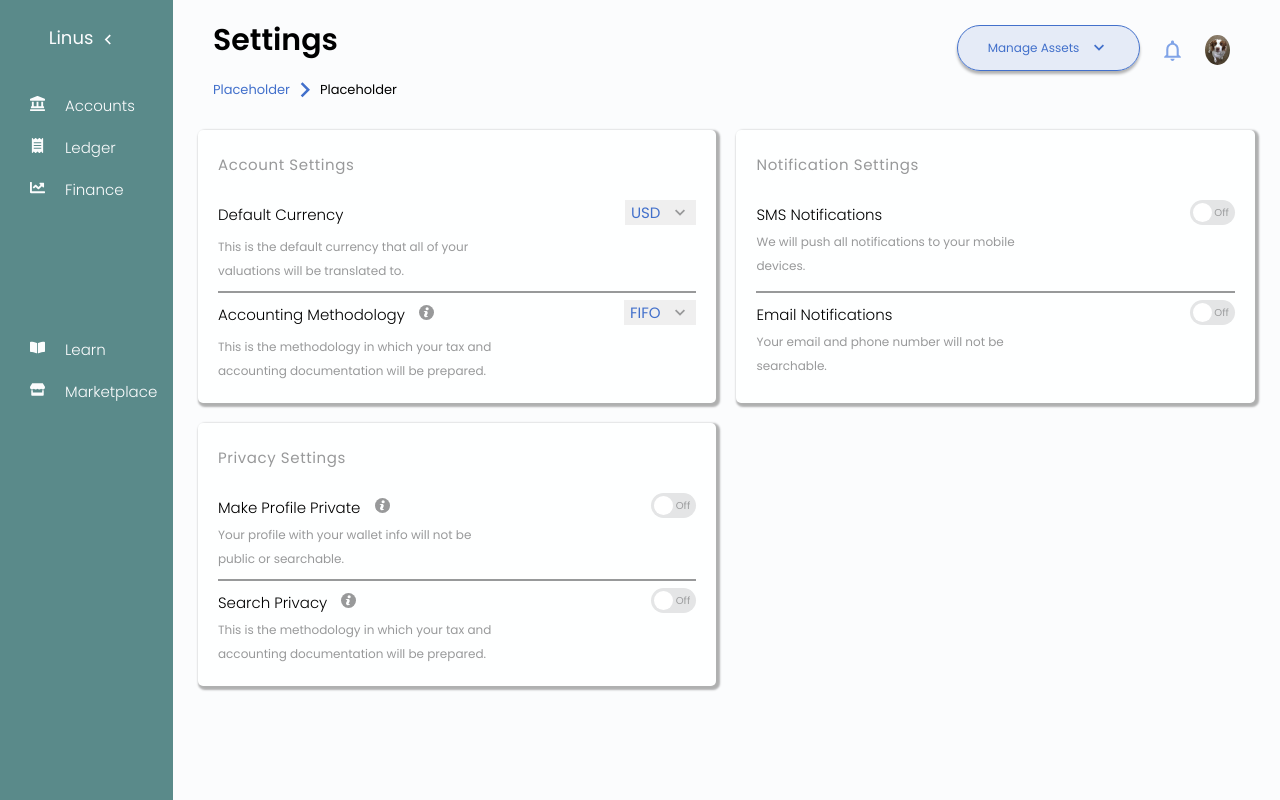
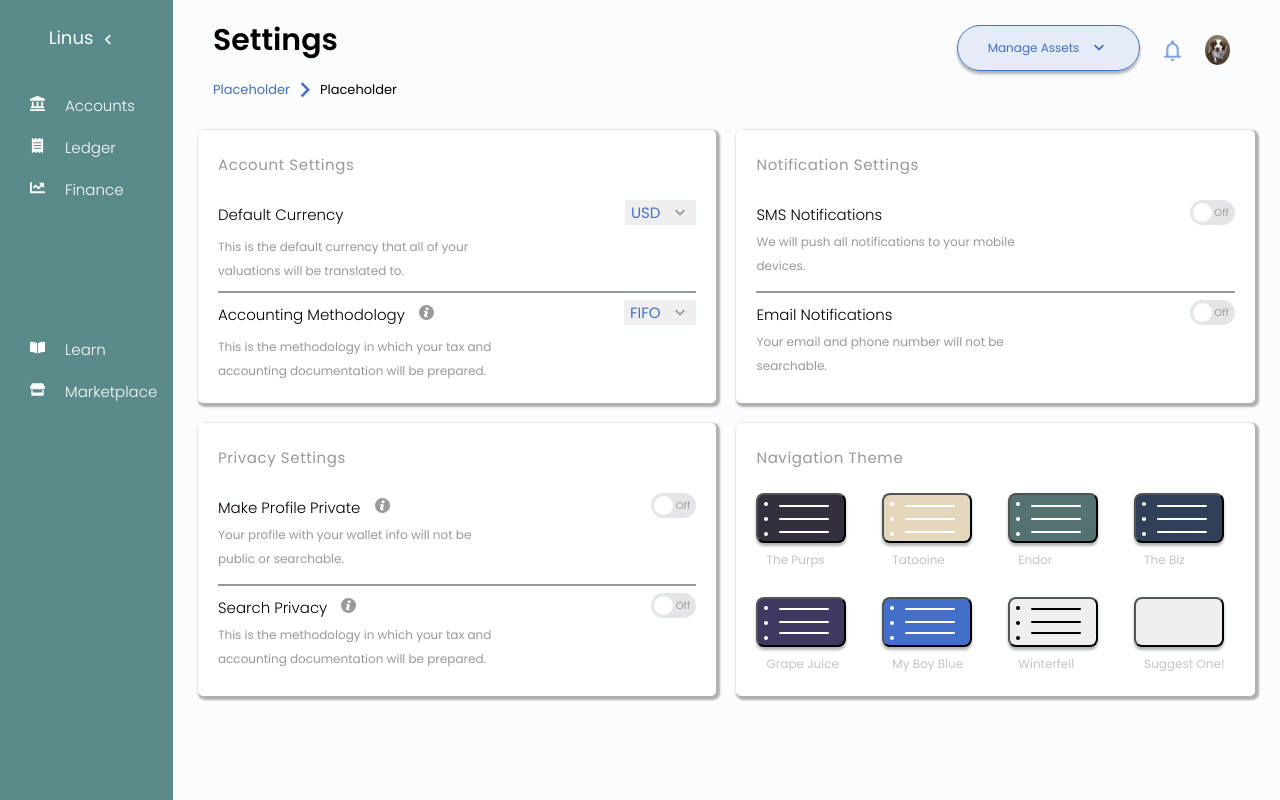
Before and after one commit to justindaiello/dashboard_mockup, a React (Create React App) app: page / in a window 1280 px wide. Built offline with nearby package versions, Linux system fonts and the light colour scheme.

Commit message:
styled final paper, sorted out bug with positioning.

```diff
--- a/src/components/main/Main.js
+++ b/src/components/main/Main.js
@@ -3,6 +3,7 @@ import { StyledMain, StyledSection } from './MainStyles';
 import Header from '../header/Header';
 import Breadcrumbs from '../breadcrumbs/Breadcrumbs';
 import Paper from '../paper/Paper';
+import ThemeSelector from '../theme_selector/ThemeSelector';
 
 function Main() {
   return (
@@ -27,6 +28,7 @@ function Main() {
             bottomMenuItems={item.bottomMenuItems}
           />
         ))}
+        <ThemeSelector />
       </StyledSection>
     </StyledMain>
   );
--- /dev/null
+++ b/src/components/theme_selector/ThemeSelector.js
@@ -0,0 +1,46 @@
+import React from 'react';
+import { StyledPaper, StyledGrid, StyledItem } from './ThemeSelectorStyles';
+
+function ThemeSelector() {
+  return (
+    <StyledPaper>
+      <h4 className="paper-heading">Navigation Theme</h4>
+      <StyledGrid>
+        {data.map(item => (
+          <div key={item.prop}>
+            <StyledItem code={item.prop}>
+              <ul className="theme-list">
+                <li>
+                  <p className="filler-line-1" />
+                </li>
+                <li>
+                  <p className="filler-line-2" />
+                </li>
+                <li>
+                  <p className="filler-line-3" />
+                </li>
+              </ul>
+            </StyledItem>
+            <p className="theme-title">{item.name}</p>
+          </div>
+        ))}
+        <div>
+          <StyledItem code="suggest"></StyledItem>
+          <p className="theme-title">Suggest One!</p>
+        </div>
+      </StyledGrid>
+    </StyledPaper>
+  );
+}
+
+export default ThemeSelector;
+
+const data = [
+  { name: 'The Purps', prop: 'purps' },
+  { name: 'Tatooine', prop: 'tatooine' },
+  { name: 'Endor', prop: 'endor' },
+  { name: 'The Biz', prop: 'biz' },
+  { name: 'Grape Juice', prop: 'grape' },
+  { name: 'My Boy Blue', prop: 'blue' },
+  { name: 'Winterfell', prop: 'winter' },
+];
--- /dev/null
+++ b/src/components/theme_selector/ThemeSelectorStyles.js
@@ -0,0 +1,131 @@
+import styled from 'styled-components';
+
+const StyledPaper = styled.div`
+  background-color: rgb(254, 255, 255);
+  position: relative;
+  display: flex;
+  flex: 1;
+  min-height: 250px;
+  flex-direction: column;
+
+  padding: 2rem;
+  border-radius: 5px;
+  box-shadow: 2px 2px 2px 2px rgba(0, 0, 0, 0.3);
+
+  .paper-heading {
+    margin: 0 0 2rem 0;
+    font-weight: 400;
+    letter-spacing: 0.6px;
+    font-size: 1.5rem;
+    color: rgb(152, 153, 154);
+  }
+`;
+
+const StyledGrid = styled.div`
+  display: grid;
+  grid-gap: 25px;
+  grid-template-columns: 1fr 1fr 1fr 1fr;
+  @media (max-width: 700px) {
+    grid-template-columns: 1fr 1fr;
+  }
+
+  .theme-title {
+    margin: 0;
+    font-size: 1.2rem;
+    padding-top: 0.5rem;
+    padding-left: 1rem;
+    color: rgb(195, 196, 197);
+  }
+`;
+
+const StyledItem = styled.button`
+  display: flex;
+  cursor: pointer;
+  flex-direction: column;
+  justify-content: center;
+  align-items: flex-start;
+  border-radius: 8px;
+  height: 50px;
+  width: 90px;
+  box-shadow: 0 3px 3px 0 rgba(0, 0, 0, 0.3);
+  ${props => props.code == 'purps' && `background-color: rgb(52, 47, 61)`}
+  ${props => props.code == 'tatooine' && `background-color: rgb(228, 215, 189)`}
+  ${props => props.code == 'endor' && `background-color: rgb(84, 114, 114)`}
+  ${props => props.code == 'biz' && `background-color: rgb(48, 64, 88)`}
+  ${props => props.code == 'grape' && `background-color: rgb(61, 57, 97)`}
+  ${props => props.code == 'blue' && `background-color: rgb(67, 111, 203)`}
+  ${props =>
+    props == 'winter' &&
+    `background-color: rgb(254, 255, 255); border: 1px solid rgb(195, 196, 197)`}
+  ${props => props == 'suggest' && `background-color: rgb(195, 196, 197)`};
+
+  .theme-list {
+    color: white;
+    padding-left: 1.5rem;
+    ${props => props.code == 'winter' && `color: rgb(0, 0, 0)`};
+    @media (max-width: 700px) {
+    display: none;
+  }
+  }
+
+  .filler-line-1 {
+    position: absolute;
+    ${props =>
+      props.code == 'purps' ||
+      props.code == 'tatooine' ||
+      props.code == 'endor' ||
+      props.code == 'biz'
+        ? `top: 82px`
+        : `top: 185px`}
+    border-radius: 2px;
+    height: 2px;
+    margin: 0;
+    width: 50px;
+    ${props =>
+      props.code == 'winter'
+        ? `background-color: rgb(0,0,0)`
+        : `background-color: white`};
+  }
+
+  .filler-line-2 {
+    position: absolute;
+    ${props =>
+      props.code == 'purps' ||
+      props.code == 'tatooine' ||
+      props.code == 'endor' ||
+      props.code == 'biz'
+        ? `top: 95px`
+        : `top: 198px`}
+    border-radius: 2px;
+    height: 2px;
+    margin: 0;
+    width: 50px;
+    ${props =>
+      props.code == 'winter'
+        ? `background-color: rgb(0,0,0)`
+        : `background-color: white`}
+  }
+
+  .filler-line-3 {
+    position: absolute;
+    top: 108px;
+    ${props =>
+      props.code == 'purps' ||
+      props.code == 'tatooine' ||
+      props.code == 'endor' ||
+      props.code == 'biz'
+        ? `top: 108px`
+        : `top: 209px`}
+    border-radius: 2px;
+    height: 2px;
+    margin: 0;
+    width: 50px;
+   ${props =>
+     props.code == 'winter'
+       ? `background-color: rgb(0,0,0)`
+       : `background-color: white`}
+  }
+
+`;
+
+export { StyledPaper, StyledGrid, StyledItem };
```
